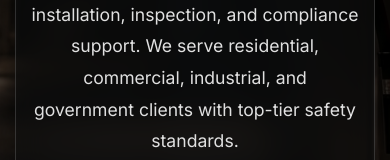
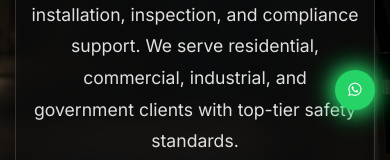
Before and after one commit to yashbp007/mahafirecontrol, a website built with Vite: page index.html in a window 390 px wide. Shown: the part 719-879 px from the top of the page. Built offline with nearby package versions, Linux system fonts and the light colour scheme.

Commit message:
feat: Add responsive WhatsApp floating button

```diff
--- a/index.html
+++ b/index.html
@@ -21,6 +21,12 @@
       <!-- Footer injected here -->
       <footer id="footer-container"></footer>
     </div>
+
+    <!-- WhatsApp Floating Button -->
+    <a href="https://wa.me/919220242555" class="whatsapp-float" target="_blank" rel="noopener noreferrer" aria-label="Chat with us on WhatsApp">
+      <i class="fa-brands fa-whatsapp"></i>
+    </a>
+
     <script type="module" src="/src/main.js"></script>
   </body>
 </html>
--- a/src/style.css
+++ b/src/style.css
@@ -512,3 +512,48 @@ footer {
   from {transform:scale(0.8); opacity:0;}
   to {transform:scale(1); opacity:1;}
 }
+
+/* WhatsApp Floating Button */
+.whatsapp-float {
+  position: fixed;
+  bottom: 20px;
+  right: 20px;
+  width: 50px;
+  height: 50px;
+  background-color: #25D366;
+  color: #FFF;
+  border-radius: 50%;
+  display: flex;
+  align-items: center;
+  justify-content: center;
+  font-size: 28px;
+  box-shadow: 0 4px 10px rgba(0, 0, 0, 0.3);
+  z-index: 1000;
+  animation: glow 1.5s infinite alternate;
+  transition: transform 0.3s ease;
+}
+
+.whatsapp-float:hover {
+  transform: scale(1.1);
+  color: #FFF;
+}
+
+@keyframes glow {
+  from {
+    box-shadow: 0 0 10px #25D366, 0 0 20px rgba(37, 211, 102, 0.5);
+  }
+  to {
+    box-shadow: 0 0 20px #25D366, 0 0 30px #25D366, 0 0 40px rgba(37, 211, 102, 0.5);
+  }
+}
+
+/* Mobile Responsiveness for WhatsApp Button */
+@media (max-width: 768px) {
+  .whatsapp-float {
+    width: 40px;
+    height: 40px;
+    bottom: 15px;
+    right: 15px;
+    font-size: 24px;
+  }
+}
```
